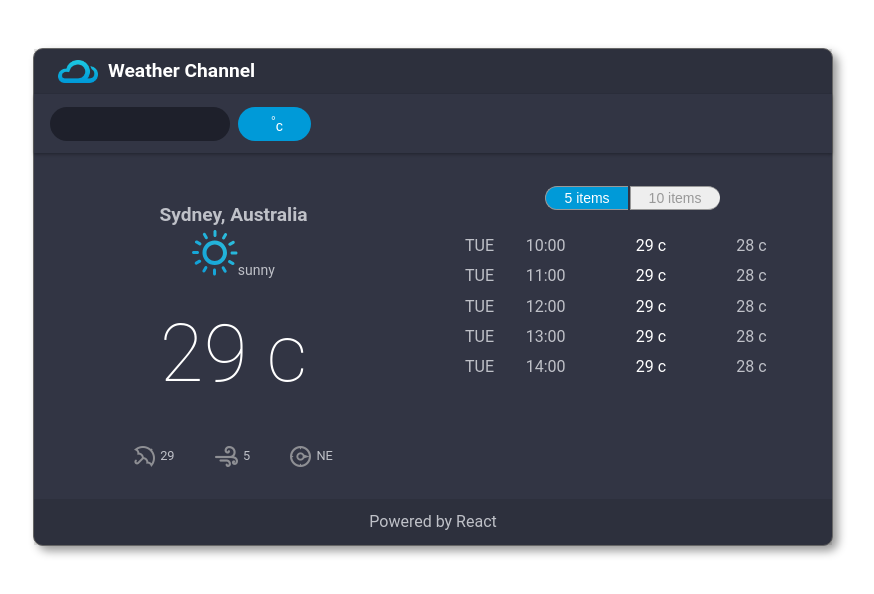
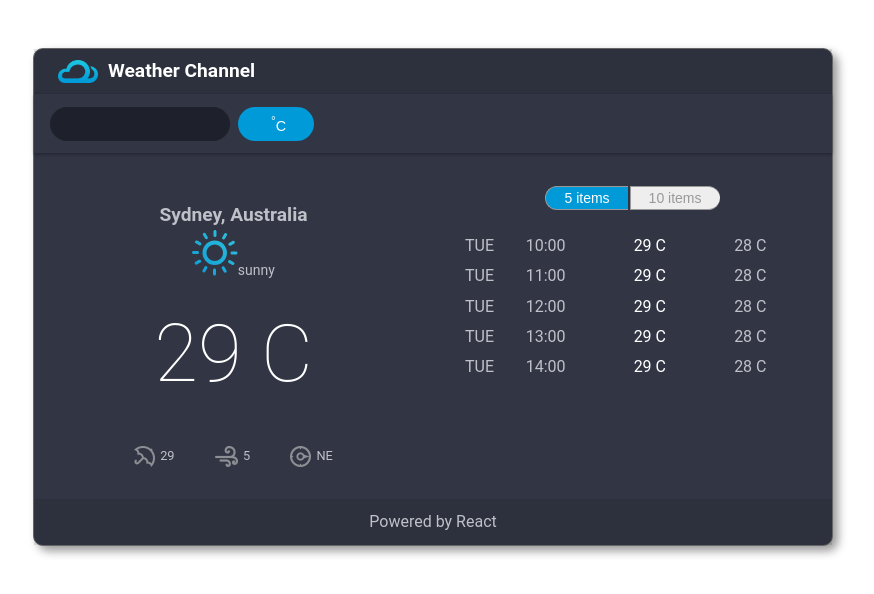
Before and after one commit to herotl111/JRAcademy-weather-app, a React (Create React App) app: page / in a window 1280 px wide. Shown: the top 594 px of the page, without its empty margins (207-1081 px from the left). Built offline with nearby package versions, Linux system fonts and the light colour scheme.

Commit message:
Add redux feature.

```diff
--- a/package.json
+++ b/package.json
@@ -5,7 +5,9 @@
   "dependencies": {
     "react": "^16.8.6",
     "react-dom": "^16.8.6",
-    "react-scripts": "3.0.0"
+    "react-redux": "^7.0.3",
+    "react-scripts": "3.0.0",
+    "redux": "^4.0.1"
   },
   "scripts": {
     "start": "react-scripts start",
--- a/src/App.js
+++ b/src/App.js
@@ -1,16 +1,22 @@
 import React, { Component } from "react";
+import {createStore} from "redux";
+import {Provider} from "react-redux";
 import "./styles/main.css";
-
+import channelReducer from "./reducers/channelReducer";
 import Header from "./components/Header";
 import Footer from "./components/Footer";
 import WeatherChannel from "./components/WeatherChannel";
 
+const store = createStore(channelReducer,
+  window.__REDUX_DEVTOOLS_EXTENSION__ && window.__REDUX_DEVTOOLS_EXTENSION__());
 export default class App extends Component {
   render() {
     return (
       <div className="weather-channel__container">
         <Header />
-        <WeatherChannel />
+        <Provider store={store}>
+          <WeatherChannel />
+        </Provider>
         <Footer />
       </div>
     );
--- /dev/null
+++ b/src/actions/rowsActions.js
@@ -0,0 +1,16 @@
+export const ROW1 = 5;
+export const ROW2 = 10;
+
+export const changeToRow1 = () => {
+  return {
+    type: ROW1,
+    payload: null
+  };
+}
+
+export const changeToRow2 = () => {
+  return {
+    type: ROW2,
+    payload: null
+  };
+}
--- /dev/null
+++ b/src/actions/tempActions.js
@@ -0,0 +1,24 @@
+export const C = 'C';
+export const F = 'F';
+
+export const changeToC = () => {
+  return {
+    type: C,
+    payload: null
+  };
+}
+
+export const changeToF = () => {
+  return {
+    type: F,
+    payload: null
+  };
+}
+
+// export const changeTemp = (temp) => {
+//   if (temp===C) {
+//     return {type: F}
+//   } else {
+//     return {type: C}
+//   }
+// }
--- a/src/components/CityCondition.jsx
+++ b/src/components/CityCondition.jsx
@@ -1,27 +1,27 @@
 import React from 'react';
 import "../styles/citycondition.css";
+import {C} from '../actions/tempActions';
 import {ReactComponent as Clear} from '../images/clear.svg';
 import umberella from "../images/icon-umberella.png";
 import wind from "../images/icon-wind.png";
 import compass from "../images/icon-compass.png";
 
 const Temp = (props) => {
-    if (props.tempSwitch==='c') {
-        return (<div className="weather-condition__temp">{`${props.temp.C} c`}</div>);
+    if (props.temp===C) {
+        return (<div className="weather-condition__temp">{`${props.cityTemp.C} C`}</div>);
     } else {
-        return (<div className="weather-condition__temp">{`${props.temp.F} f`}</div>);
+        return (<div className="weather-condition__temp">{`${props.cityTemp.F} F`}</div>);
     }
 }
 
-const Forecast = (props) => {
+const CityCondition = (props) => {
     let condition = props.mockConditionData;
-    let tempSwitch = props.tempSwitch;
+    let temp = props.temp;
     return (
         <section className="weather-condition">
             <div className="weather-condition__location">{condition.city}</div>
             <div><Clear />{condition.weather}</div>
-            {/* <div className="weather-condition__temp">19 c</div> */}
-            <Temp tempSwitch={tempSwitch} temp={condition.temp}/>
+            <Temp temp={temp} cityTemp={condition.temp}/>
             <div className="weather-condition__desc">
                 <div>
                     <img src={umberella} alt="Umberella icon"/>
@@ -40,4 +40,4 @@ const Forecast = (props) => {
     );
 }
 
-export default Forecast;
+export default CityCondition;
--- a/src/components/Forecast.jsx
+++ b/src/components/Forecast.jsx
@@ -1,70 +1,53 @@
 import React from 'react';
+import {C} from '../actions/tempActions';
+import {ROW1, changeToRow1, changeToRow2} from '../actions/rowsActions';
 import "../styles/forecast.css";
 
 const Row = (props)=>{
-    if (props.tempSwitch==='c') {
     return (
         <div className="weather-forecast__row">
             <span className="weather-forecast__row__day">{props.forecastData.weekday}</span>
             <span className="weather-forecast__row__icon">
                 <i className="fa fa-clock-o"></i> {props.forecastData.time}
             </span>
-                <span className="weather-forecast__row__high">{`${props.forecastData.high.C} c`}</span>
-                <span className="weather-forecast__row__low">{`${props.forecastData.low.C} c`}</span>
-            </div>
-        );
-    } else {
-        return (
-            <div className="weather-forecast__row">
-                <span className="weather-forecast__row__day">{props.forecastData.weekday}</span>
-                <span className="weather-forecast__row__icon">
-                    <i className="fa fa-clock-o"></i> {props.forecastData.time}
-                </span>
-                <span className="weather-forecast__row__high">{`${props.forecastData.high.F} f`}</span>
-                <span className="weather-forecast__row__low">{`${props.forecastData.low.F} f`}</span>
+            <span className="weather-forecast__row__high">{props.temp===C? `${props.forecastData.high.C} C` : `${props.forecastData.high.F} F`}</span>
+            <span className="weather-forecast__row__low">{props.temp===C? `${props.forecastData.low.C} C` : `${props.forecastData.low.F} F`}</span>
         </div>
     );
 }
 
+class Forecast extends React.Component {
+    handle1 = () => {
+        this.props.dispatch(changeToRow1());
     }
 
-class Forecast extends React.Component {
+    handle2 = () => {
+        this.props.dispatch(changeToRow2());
+    }
+
     render() {
-        if (this.props.forecastSwitch===5) {
+        const {rows, temp} = this.props;
+        let button1, button2;
+        if (rows===ROW1) {
+            button1 = <button className="weather-forecast__switch__five switch-active">5 items</button>;
+            button2= <button className="weather-forecast__switch__ten" onClick={this.handle2}>10 items</button>;
+        } else {
+            button1 = <button className="weather-forecast__switch__five" onClick={this.handle1}>5 items</button>;
+            button2= <button className="weather-forecast__switch__ten switch-active">10 items</button>;
+        }
         return (
             <section className="weather-forecast">
                 <div className="weather-forecast__switch">
-                        <button className="weather-forecast__switch__five switch-active">5 items</button>
-                        <button className="weather-forecast__switch__ten" onClick={this.props.handleForecast}>10 items</button>
+                    {button1}
+                    {button2}
                 </div>
-                    <Row tempSwitch={this.props.tempSwitch} forecastData={this.props.mockForecastData[0]} />
-                    <Row tempSwitch={this.props.tempSwitch} forecastData={this.props.mockForecastData[1]} />
-                    <Row tempSwitch={this.props.tempSwitch} forecastData={this.props.mockForecastData[2]} />
-                    <Row tempSwitch={this.props.tempSwitch} forecastData={this.props.mockForecastData[3]} />
-                    <Row tempSwitch={this.props.tempSwitch} forecastData={this.props.mockForecastData[4]} />
+                {
+                    this.props.mockForecastData.map((data, index)=>{
+                        return (<Row key={index} temp={temp} forecastData={data} />);
+                    })
+                }
             </section>
         );
-        } else {
-            return (
-                <section className="weather-forecast">
-                    <div className="weather-forecast__switch">
-                        <button className="weather-forecast__switch__five" onClick={this.props.handleForecast}>5 items</button>
-                        <button className="weather-forecast__switch__ten switch-active">10 items</button>
-                    </div>
-                    <Row tempSwitch={this.props.tempSwitch} forecastData={this.props.mockForecastData[0]} />
-                    <Row tempSwitch={this.props.tempSwitch} forecastData={this.props.mockForecastData[1]} />
-                    <Row tempSwitch={this.props.tempSwitch} forecastData={this.props.mockForecastData[2]} />
-                    <Row tempSwitch={this.props.tempSwitch} forecastData={this.props.mockForecastData[3]} />
-                    <Row tempSwitch={this.props.tempSwitch} forecastData={this.props.mockForecastData[4]} />
-                    <Row tempSwitch={this.props.tempSwitch} forecastData={this.props.mockForecastData[5]} />
-                    <Row tempSwitch={this.props.tempSwitch} forecastData={this.props.mockForecastData[6]} />
-                    <Row tempSwitch={this.props.tempSwitch} forecastData={this.props.mockForecastData[7]} />
-                    <Row tempSwitch={this.props.tempSwitch} forecastData={this.props.mockForecastData[8]} />
-                    <Row tempSwitch={this.props.tempSwitch} forecastData={this.props.mockForecastData[9]} />
-                </section>
-            );
-        }
-
     }
 }
 
--- a/src/components/Toolbar.jsx
+++ b/src/components/Toolbar.jsx
@@ -1,7 +1,16 @@
 import React from 'react';
+import {C, changeToC, changeToF} from '../actions/tempActions';
 import "../styles/toolbar.css";
 
 class Toolbar extends React.Component {
+    handleTempToC = () => {
+        this.props.dispatch(changeToC());
+    }
+
+    handleTempToF = () => {
+        this.props.dispatch(changeToF());
+    }
+
     render() {
         return (
             <nav>
@@ -9,9 +18,9 @@ class Toolbar extends React.Component {
                 <button className="search-btn">
                     <i className="fa fa-search"></i>
                 </button>
-                <button className="temp-switch" onClick={this.props.handleTemp}>
+                <button className="temp-switch" onClick={this.props.temp===C? this.handleTempToF : this.handleTempToC}>
                     <i className="fa fa-thermometer-empty" aria-hidden="true"></i>
-                    <sup>&deg;</sup>{this.props.tempSwitch}
+                    <sup>&deg;</sup>{this.props.temp}
                 </button>
             </nav>
         );
--- a/src/components/WeatherChannel.jsx
+++ b/src/components/WeatherChannel.jsx
@@ -1,5 +1,5 @@
 import React , {Component} from 'react';
-
+import {connect} from 'react-redux';
 import Toolbar from './Toolbar';
 import CityCondition from './CityCondition';
 import Forecast from './Forecast';
@@ -26,38 +26,34 @@ const mockForecastData = [
     {weekday:'Tue', time:'19:00', high:{C:29, F:70}, low:{C:28, F:68}}
 ];
 
-export default class WeatherChannel extends Component{
-    constructor(props) {
-        super(props);
-        this.state = {
-            tempSwitch: 'c',
-            forecastSwitch: 5
-        }
-    }
-
-    handleTemp = ()=>{
-        if(this.state.tempSwitch==='c') {
-            this.setState({tempSwitch: 'f'});
-        } else {
-            this.setState({tempSwitch: 'c'});
-        }
-    }
-
-    handleForecast = ()=>{
-        if(this.state.forecastSwitch===5) {
-            this.setState({forecastSwitch: 10});
-        } else {
-            this.setState({forecastSwitch: 5});
-        }
-    }
-
+class WeatherChannel extends Component{
     render(){
+        const {temp, rows, dispatch} = this.props;
         return(
             <main>
-                <Toolbar handleTemp={this.handleTemp} tempSwitch={this.state.tempSwitch} />
-                <CityCondition mockConditionData={mockConditionData} tempSwitch={this.state.tempSwitch} />
-                <Forecast mockForecastData={mockForecastData} handleForecast={this.handleForecast} forecastSwitch={this.state.forecastSwitch} tempSwitch={this.state.tempSwitch} />
+                <Toolbar
+                dispatch={dispatch}
+                temp={temp} />
+                <CityCondition
+                mockConditionData={mockConditionData}
+                temp={temp} />
+                <Forecast
+                mockForecastData={mockForecastData.slice(0,rows)}
+                dispatch = {dispatch}
+                rows={rows}
+                temp={temp} />
             </main>
         );
     }
 }
+
+const mapStateToProps = (state) => {
+    return {
+        temp: state.temp.temp,
+        rows: state.rows.rows
+    }
+}
+
+const ChannelC = connect(mapStateToProps)(WeatherChannel);
+
+export default ChannelC;
--- /dev/null
+++ b/src/reducers/channelReducer.js
@@ -0,0 +1,10 @@
+import {combineReducers} from 'redux';
+import temp from './tempReducer';
+import rows from './rowsReducer';
+
+const channelReducer = combineReducers({
+  temp: temp,
+  rows: rows
+});
+
+export default channelReducer;
--- /dev/null
+++ b/src/reducers/rowsReducer.js
@@ -0,0 +1,22 @@
+import {ROW1, ROW2} from '../actions/rowsActions';
+
+const defaultState = {
+  rows: ROW1
+};
+
+const rows = (state=defaultState, action) => {
+  switch(action.type) {
+    case ROW1:
+      return Object.assign({}, {
+        rows: ROW1
+      });
+    case ROW2:
+      return Object.assign({}, {
+        rows: ROW2
+      });
+    default:
+      return state;
+  }
+}
+
+export default rows;
--- /dev/null
+++ b/src/reducers/tempReducer.js
@@ -0,0 +1,22 @@
+import {C, F} from '../actions/tempActions';
+
+const defaultState = {
+  temp: C
+};
+
+const temp = (state=defaultState, action) => {
+  switch(action.type) {
+    case C:
+      return Object.assign({}, {
+        temp: C
+      });
+    case F:
+      return Object.assign({}, {
+        temp: F
+      });
+    default:
+      return state;
+  }
+}
+
+export default temp;
```
Also changed, not shown: 1 other file (tests, documents, lock files or other folders). Lines whose indentation alone changed are shown as unchanged.
